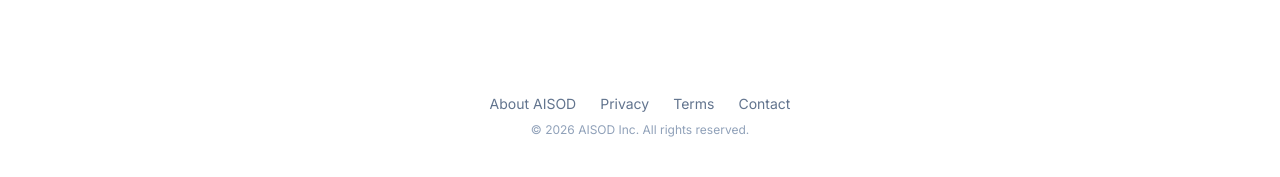
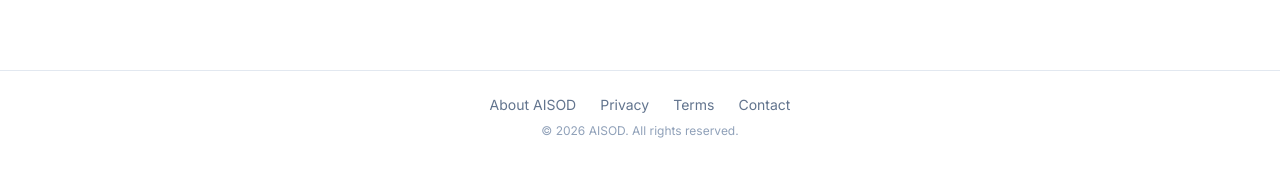
Before and after one commit to aisod/3A, a Next.js app: page / in a window 1280 px wide. Shown: the part 619-796 px from the top of the page. Built offline with nearby package versions, Linux system fonts and the light colour scheme.

Commit message:
Add persistent footer with copyright link to aisod.tech

```diff
--- a/src/app/page.tsx
+++ b/src/app/page.tsx
@@ -602,17 +602,15 @@
       </main>
 
       {/* Footer */}
-      {isSearchMode && (
-        <footer className="p-4 sm:p-6 text-center">
+      <footer className="p-4 sm:p-6 text-center border-t border-slate-200">
         <div className="text-xs sm:text-sm text-slate-500 flex flex-wrap justify-center gap-4 sm:gap-6">
           <a href="https://aisod.tech" className="hover:text-slate-700 transition-colors">About AISOD</a>
           <a href="https://aisod.tech" className="hover:text-slate-700 transition-colors">Privacy</a>
           <a href="https://aisod.tech" className="hover:text-slate-700 transition-colors">Terms</a>
           <a href="mailto:info@aisodinstitute.tech" className="hover:text-slate-700 transition-colors">Contact</a>
         </div>
-          <p className="text-xs text-slate-400 mt-2">© 2026 AISOD Inc. All rights reserved.</p>
+        <p className="text-xs text-slate-400 mt-2">© 2026 <a href="https://aisod.tech/" className="hover:text-slate-600 transition-colors">AISOD</a>. All rights reserved.</p>
       </footer>
-      )}
     </div>
   )
 }
```
Lines whose indentation alone changed are shown as unchanged.
